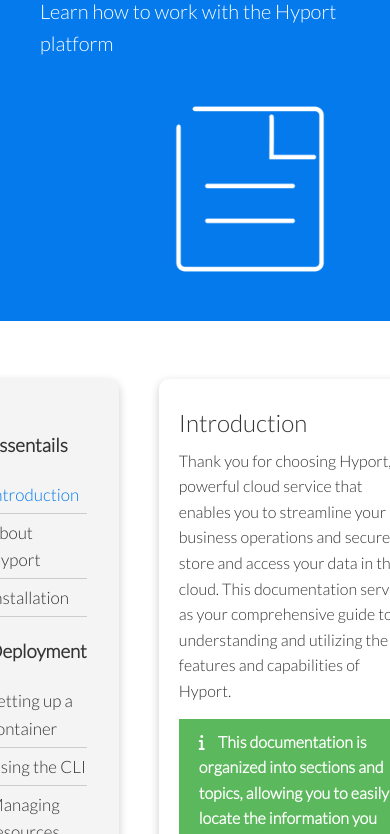
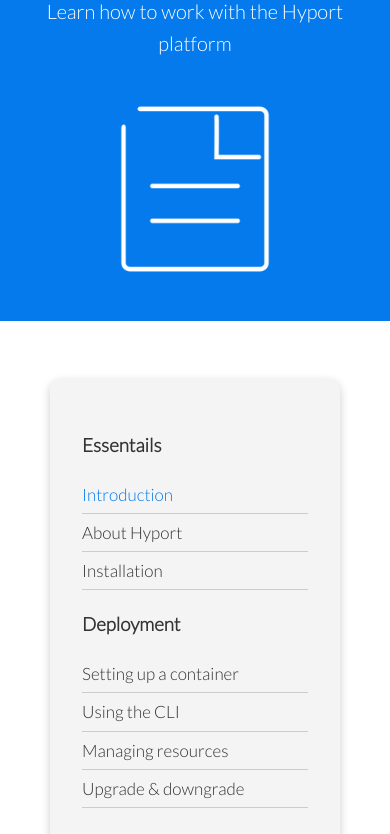
Before and after one commit to dchao1337/hyport-website, a plain HTML site: page docs.html in a window 390 px wide. Shown: the part 234-1068 px from the top of the page. Drawn offline with Linux system fonts and the light colour scheme.

Commit message:
Fix footer icons

```diff
--- a/css/styles.css
+++ b/css/styles.css
@@ -279,6 +279,10 @@
 }
 .footer .social i.fa-facebook:hover {
     color: #385998;
+    background-image: linear-gradient( to bottom, transparent 20%, white 20%, white 93%, transparent 93% );
+    background-size: 45%;
+    background-position: center;
+    background-repeat: no-repeat;
 }
 .footer .social i.fa-instagram:hover {
     color: transparent;
@@ -288,7 +292,7 @@
     -webkit-background-clip: text;
 }
 .footer .social i.fa-github:hover {
-    color: #999898;
+    color: #bbb4b4;
 }
 
 
@@ -314,7 +318,9 @@
     .showcase .grid,
     .stats .grid,
     .cli .grid,
-    .cloud .grid {
+    .cloud .grid,
+    .features-main .grid,
+     .docs-main .grid {
         grid-template-columns: 1fr;
         grid-template-rows: 1fr;
     }
@@ -337,6 +343,22 @@
         grid-column: 1;
         grid-row: 1;
     }
+
+    .features-head,
+    .features-sub-head,
+    .docs-head {
+        text-align: center;
+    }
+    .features-head img,
+    .features-sub-head img,
+    .docs-head img {
+        justify-self: center;
+    }
+
+    .features-main .grid > *:first-child,
+    .features-main .grid > *:nth-child(2) {
+
+    }
 }
 
 /* Mobile */
```
